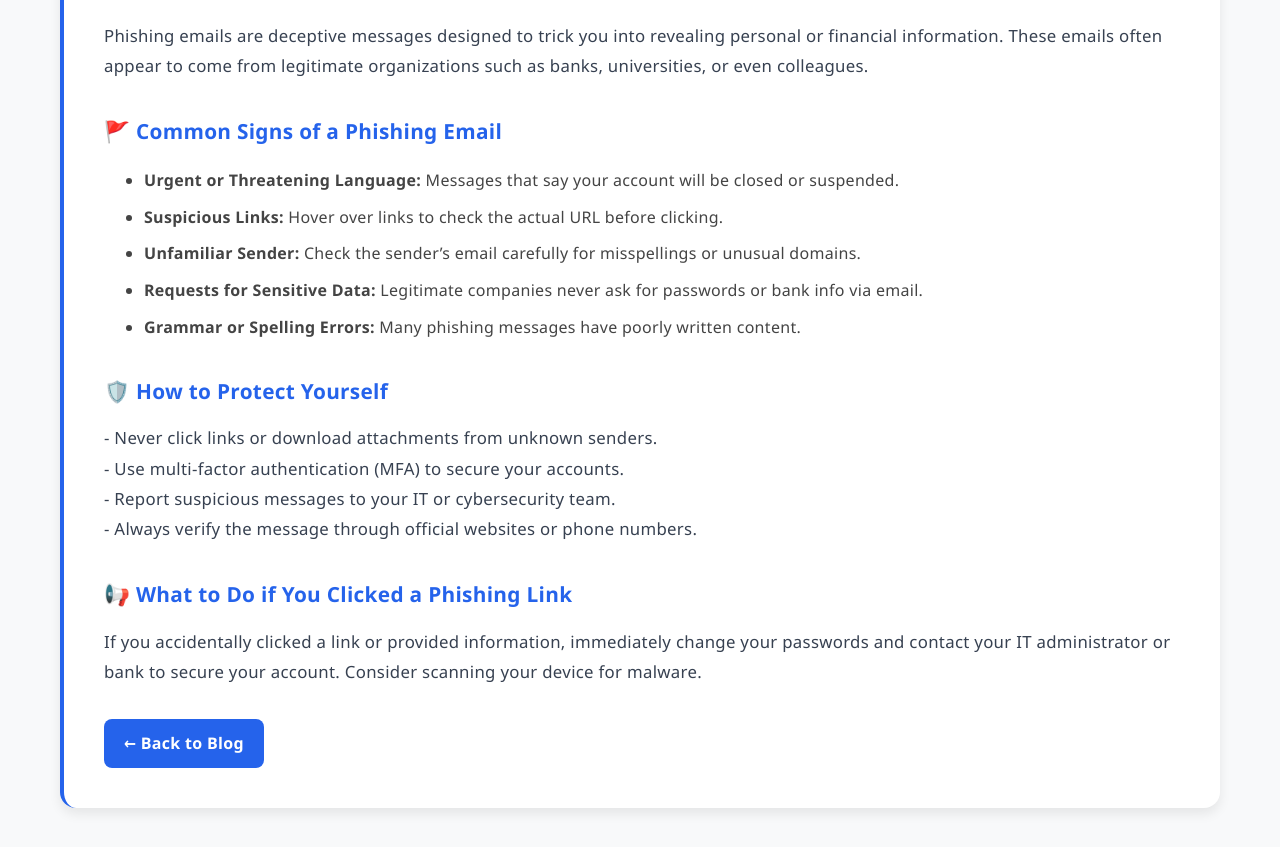
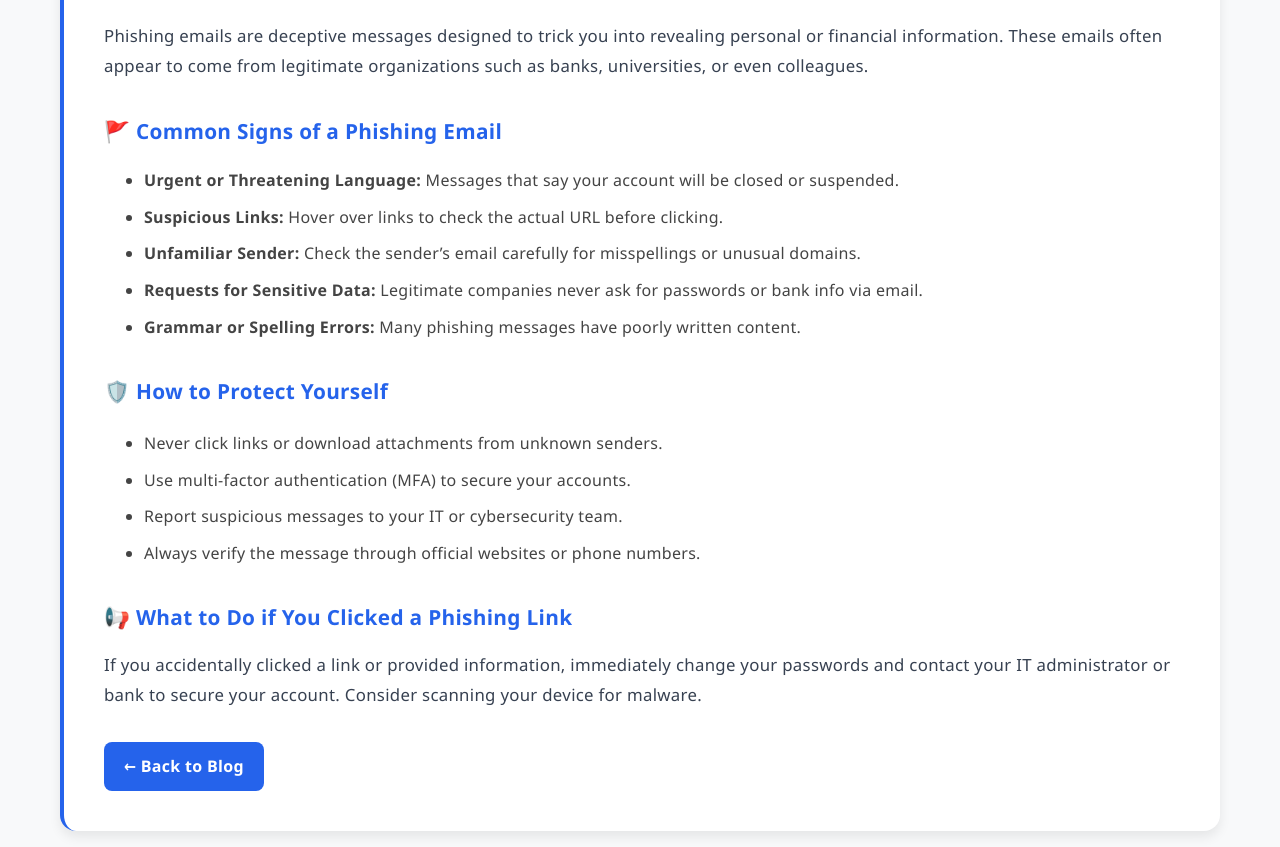
Before and after one commit to ignite-wrk/Campuz-shield, a plain HTML site: page phishing-tips.html in a window 1280 px wide. Shown: the part 250-1097 px from the top of the page. Drawn offline with Linux system fonts and the light colour scheme.

Commit message:
Update phishing-tips.html

```diff
--- a/phishing-tips.html
+++ b/phishing-tips.html
@@ -44,10 +44,12 @@
 
         <h3>🛡️ How to Protect Yourself</h3>
         <p>
-          - Never click links or download attachments from unknown senders.<br>
-          - Use multi-factor authentication (MFA) to secure your accounts.<br>
-          - Report suspicious messages to your IT or cybersecurity team.<br>
-          - Always verify the message through official websites or phone numbers.
+            <ul>
+           <li> Never click links or download attachments from unknown senders.</li>
+           <li>Use multi-factor authentication (MFA) to secure your accounts.</li>
+           <li>Report suspicious messages to your IT or cybersecurity team.</li>
+           <li>Always verify the message through official websites or phone numbers.</li>
+              </ul>
         </p>
 
         <h3>📢 What to Do if You Clicked a Phishing Link</h3>
```
